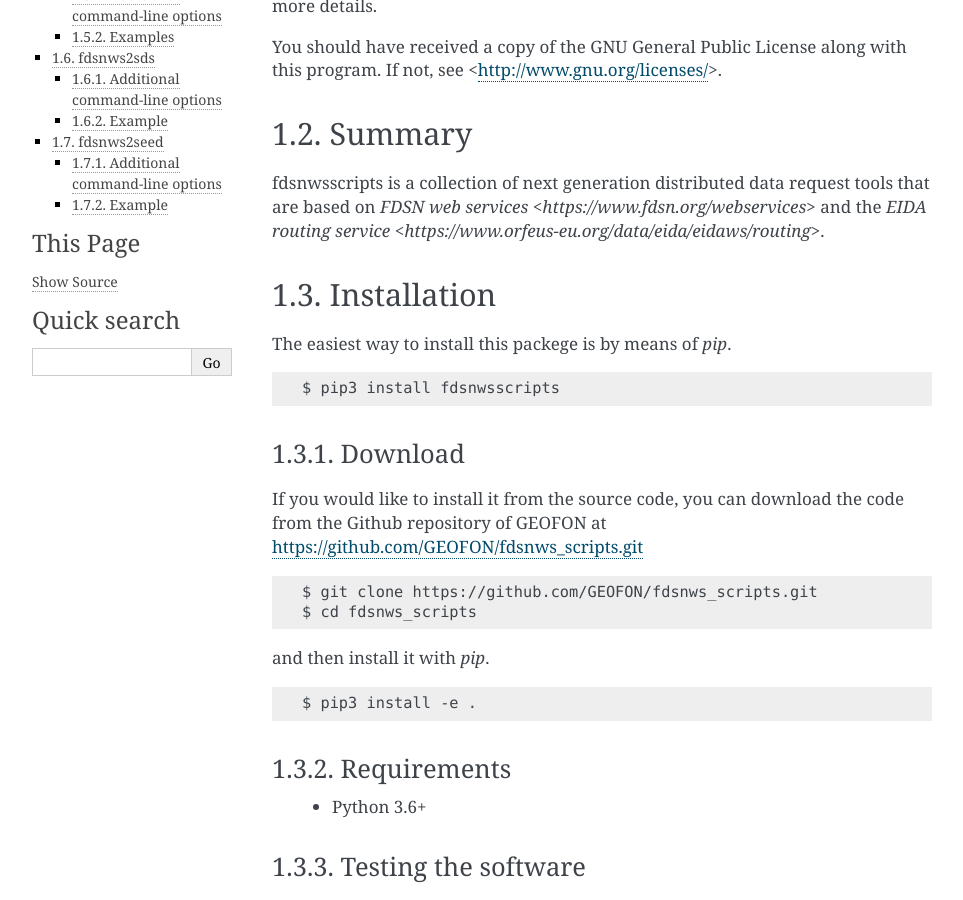
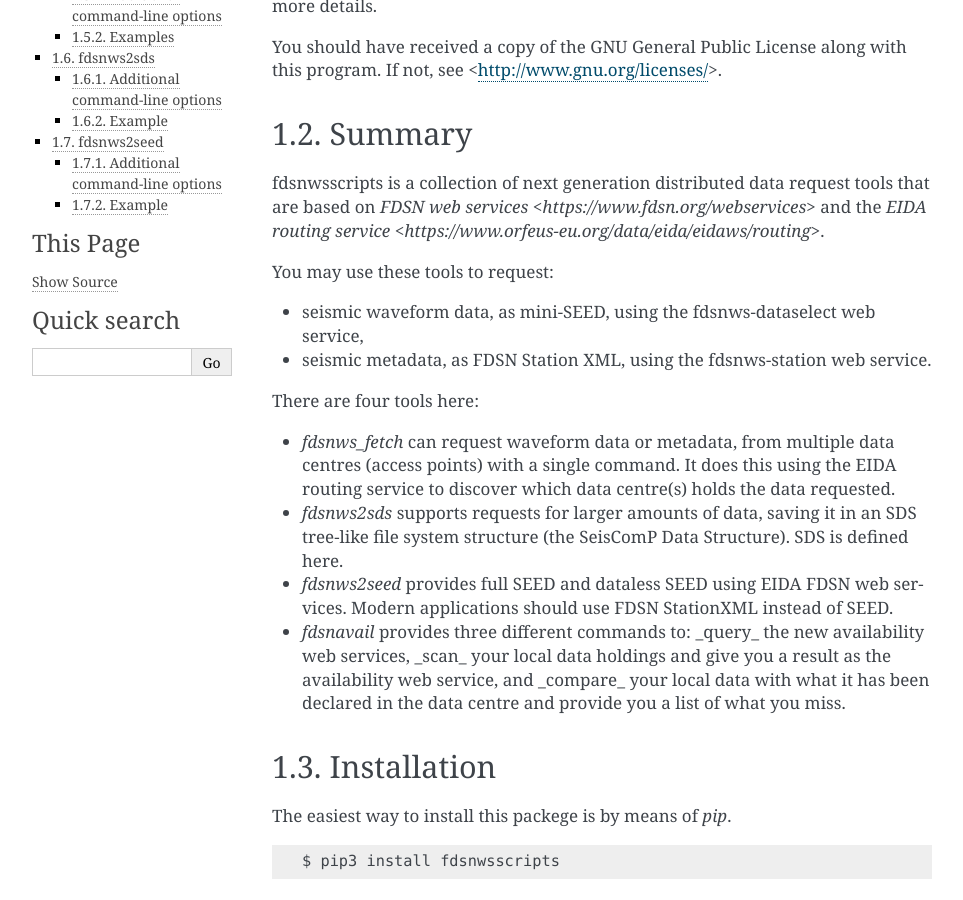
Before and after one commit to GEOFON/fdsnws_scripts, a Sphinx documentation site: the page built from doc/userdoc.rst, in a window 1280 px wide and 900 px high, scrolled down 341 px. Shown: the whole window, without its empty margins (148-1111 px from the left). Built offline with Sphinx 7.4.7, drawn with Linux system fonts in a browser that asks for light colours.

Commit message:
Add the content of the README to the documentation

```diff
--- a/doc/userdoc.rst
+++ b/doc/userdoc.rst
@@ -23,6 +23,24 @@ Summary
 fdsnwsscripts is a collection of next generation distributed data request tools that are based
 on `FDSN web services <https://www.fdsn.org/webservices>` and the
 `EIDA routing service <https://www.orfeus-eu.org/data/eida/eidaws/routing>`.
+
+You may use these tools to request:
+
+* seismic waveform data, as mini-SEED, using the fdsnws-dataselect web service,
+* seismic metadata, as FDSN Station XML, using the fdsnws-station web service.
+
+There are four tools here:
+
+* `fdsnws_fetch` can request waveform data or metadata, from multiple data centres (access points)
+  with a single command. It does this using the EIDA routing service to discover which data centre(s)
+  holds the data requested.
+* `fdsnws2sds` supports requests for larger amounts of data, saving it in an SDS tree-like file system
+  structure (the SeisComP Data Structure). SDS is defined here.
+* `fdsnws2seed` provides full SEED and dataless SEED using EIDA FDSN web services. Modern applications
+  should use FDSN StationXML instead of SEED.
+* `fdsnavail` provides three different commands to: _query_ the new availability web services, _scan_
+  your local data holdings and give you a result as the availability web service, and _compare_ your
+  local data with what it has been declared in the data centre and provide you a list of what you miss.
 
 Installation
 ============
```
